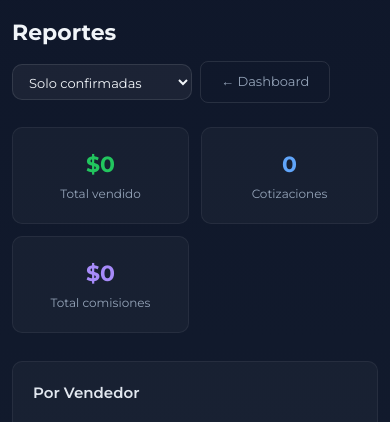
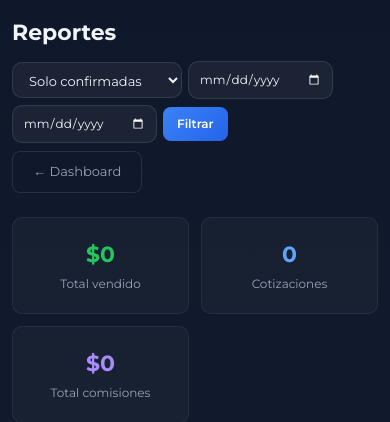
Before and after one commit to luciaf17/cotizador, a Django app: page /gestion/reportes/ in a window 390 px wide. Shown: the part 81-503 px from the top of the page. Run offline with Django 5.2, Linux system fonts and the light colour scheme; the visitor is signed in with stand-in values (Sample User, id 1); data comes from the database, SQL or seed files in the repository; data that the repository does not hold is empty; some libraries are stand-ins or nearby versions.

Commit message:
feat: filtro por fecha en reportes
- Inputs fecha_desde y fecha_hasta en el form de filtros
- Filtra por created_at__date (gte/lte)
- Boton 'Filtrar' para aplicar estado + fechas juntos
- Responsive con flex-wrap

Co-Authored-By: Claude Opus 4.6 (1M context) <noreply@anthropic.com>

```diff
--- a/apps/accounts/views_gestion.py
+++ b/apps/accounts/views_gestion.py
@@ -228,12 +228,19 @@ def reportes(request):
     tenant = _get_tenant(request)
 
     filtro_estado = request.GET.get('estado', 'confirmada')
+    fecha_desde = request.GET.get('fecha_desde', '')
+    fecha_hasta = request.GET.get('fecha_hasta', '')
+
     qs = Cotizacion.objects.filter(tenant=tenant)
     if filtro_estado == 'confirmada':
         qs = qs.filter(estado='confirmada')
     elif filtro_estado == 'aprobada':
         qs = qs.filter(estado='aprobada')
-    # 'todas' = sin filtro de estado
+
+    if fecha_desde:
+        qs = qs.filter(created_at__date__gte=fecha_desde)
+    if fecha_hasta:
+        qs = qs.filter(created_at__date__lte=fecha_hasta)
 
     total_monto = qs.aggregate(t=Sum('precio_total'))['t'] or Decimal('0')
     total_comision = qs.aggregate(t=Sum('comision_monto'))['t'] or Decimal('0')
@@ -267,4 +274,6 @@ def reportes(request):
         'por_implemento': por_implemento,
         'por_cliente': por_cliente,
         'filtro_estado': filtro_estado,
+        'fecha_desde': fecha_desde,
+        'fecha_hasta': fecha_hasta,
     })
--- a/templates/gestion/reportes.html
+++ b/templates/gestion/reportes.html
@@ -7,12 +7,15 @@
     <div style="display: flex; justify-content: space-between; align-items: center; margin-bottom: 24px; flex-wrap: wrap; gap: 12px;">
         <h2 style="color: #f1f5f9; font-size: 22px; font-weight: 700; margin: 0;">Reportes</h2>
         <div style="display: flex; gap: 8px; align-items: center; flex-wrap: wrap;">
-            <form method="get" style="margin: 0;">
-                <select name="estado" class="input-dark" style="width: 180px; padding: 8px 12px; font-size: 13px;" onchange="this.form.submit()">
+            <form method="get" style="margin: 0; display: flex; gap: 6px; align-items: center; flex-wrap: wrap;">
+                <select name="estado" class="input-dark" style="width: 170px; padding: 8px 12px; font-size: 13px;">
                     <option value="confirmada" {% if filtro_estado == 'confirmada' %}selected{% endif %}>Solo confirmadas</option>
                     <option value="aprobada" {% if filtro_estado == 'aprobada' %}selected{% endif %}>Solo aprobadas</option>
                     <option value="todas" {% if filtro_estado == 'todas' %}selected{% endif %}>Todas</option>
                 </select>
+                <input type="date" name="fecha_desde" value="{{ fecha_desde }}" class="input-dark" style="width: 145px; padding: 8px 10px; font-size: 12px;" placeholder="Desde">
+                <input type="date" name="fecha_hasta" value="{{ fecha_hasta }}" class="input-dark" style="width: 145px; padding: 8px 10px; font-size: 12px;" placeholder="Hasta">
+                <button type="submit" style="padding: 8px 14px; background: linear-gradient(135deg, #3b82f6, #2563eb); color: #fff; border: none; border-radius: 8px; font-size: 12px; font-weight: 600; cursor: pointer; font-family: inherit;">Filtrar</button>
             </form>
             <a href="{% url 'dashboard' %}" class="btn-secondary" style="text-decoration: none;">&larr; Dashboard</a>
         </div>
```
